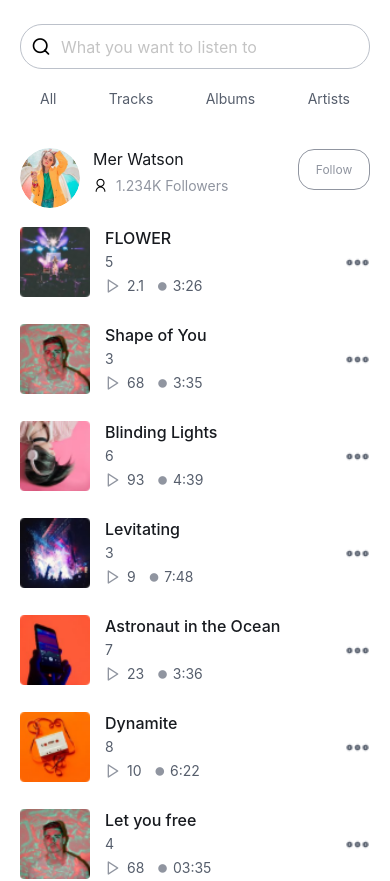
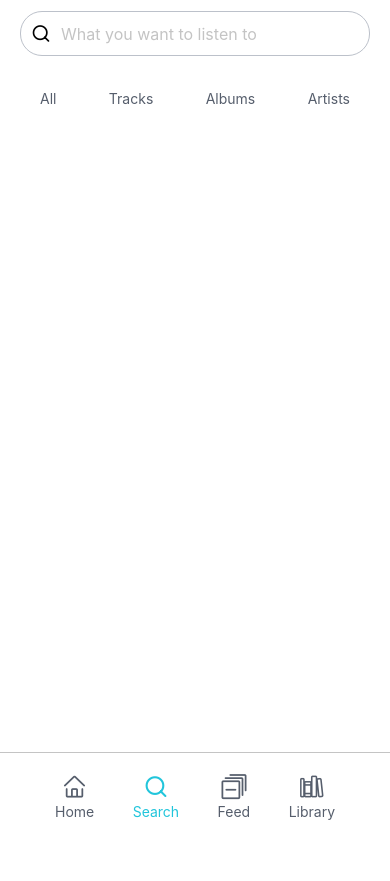
Before and after one commit to TienSinh03/music-stream-app, a React Native app: screen /AudioListing_SearchResultsScreen in a window 390 px wide. Shown: the top 881 px of the page. After the commit the page ends 844 px from the top, so only its background shows below. Built offline with nearby package versions, Linux system fonts and the light colour scheme.

Commit message:
update event search, navigate result search

```diff
--- a/package.json
+++ b/package.json
@@ -16,7 +16,8 @@
     "expo-status-bar": "~1.12.1",
     "react": "18.2.0",
     "react-native": "0.74.5",
-    "react-native-vector-icons": "^10.2.0"
+    "react-native-vector-icons": "^10.2.0",
+    "uuid": "^11.0.2"
   },
   "devDependencies": {
     "@babel/core": "^7.20.0"
--- a/page/AudioListing_SearchResultsScreen.js
+++ b/page/AudioListing_SearchResultsScreen.js
@@ -13,35 +13,104 @@ import {
   Dimensions,
 } from "react-native";
 import React, { useEffect, useState } from "react";
+import { v4 as uuidv4 } from 'uuid';
+
 
 import IconFe from "react-native-vector-icons/Feather";
 import IconAnt from "react-native-vector-icons/AntDesign";
 import IconIon from "react-native-vector-icons/Ionicons";
 import IconFnA from "react-native-vector-icons/FontAwesome";
 import IconEnty from "react-native-vector-icons/Entypo";
+import IconOct from "react-native-vector-icons/Octicons";
 
-import { songs } from "../data/data_audio";
+
+import { songs, artists, albumsSong } from "../data/data_audio";
 
 const screenWidth = Dimensions.get("window").width;
 const screenHeight = Dimensions.get("window").height;
 
+export default function AudioListing_SearchResultsScreen({  navigation,  route}) {
+
+  const [isFocused, setIsFocused] = useState(false);
 
 
+  const [inputText, setInputText] = useState(route.params?.text || "");
+  const [searchResults, setSearchResults] = useState(route.params?.query || []);
 
+  const [songSearch, setSongSearch] = useState([]);
+  const [artistSearch, setArtistSearch] = useState([]);
+  const [albumSearch, setAlbumSearch] = useState([]);
 
-  export default function AudioListing_SearchResultsScreen({ navigation, route }) {
+  // Search handle
+  const handleSearch = (text) => {
+    setInputText(text);
 
-    console.log(songs);
+    const trimmedInput = text.trim().toLowerCase();
+
+    if(trimmedInput === '') {
+      setSearchResults([]);
+      return;
+    }
+
+    const filteredSongs = songs.filter((song) => song.title.toLowerCase().includes(trimmedInput));
+    const filteredAlbums = albumsSong.filter((album) => album.title.toLowerCase().includes(trimmedInput));
+    const filteredArtists = artists.filter((artist) => artist.artistName.toLowerCase().includes(trimmedInput));
+
+    const combinedResults = [
+      ...filteredSongs.map((song) => ({ ...song, type: 'song' })),
+      ...filteredAlbums.map((album) => ({ ...album, type: 'album' })),
+      ...filteredArtists.map((artist) => ({ ...artist, type: 'artist'})),
+    ];
+
+    setSearchResults(combinedResults);
+  };
+
+  useEffect(() => {
+    const songs =[];
+    const artists =[];
+    const albums =[];
+
+    searchResults.forEach((result) => {
+      if (result.type === "song") {
+        songs.push(result);
+      } else if (result.type === "artist") {
+        artists.push(result);
+      } else if (result.type === "album") {
+        albums.push(result);
+      }
+    }
+    );
+    setSongSearch(songs);
+    setArtistSearch(artists);
+    setAlbumSearch(albums);
+  }, [searchResults]);
+
+  console.log(searchResults);
+
+  const handelArtistByID = (id) => {
+    var artist= artists.find((item) => item.id === id);
+    return artist;
+}
+
   return (
     <SafeAreaView style={styles.container}>
-        <ScrollView style={styles.scrollView}>
-            <View style={styles.inputSearch}>
+      <View style={[styles.inputSearch, isFocused && styles.inputSearchFocused]}>
           <IconFe name="search" size={20} />
           <TextInput
             placeholder="What you want to listen to"
             style={styles.textInputSearch}
+            value={inputText}
+            onChangeText={handleSearch}
+            onFocus={() => setIsFocused(true)}
+            onBlur={() => setIsFocused(false)}
           />
+          {inputText.length > 0 ?
+            <TouchableOpacity onPress={() => {setInputText(''), setSearchResults([])}}>
+                <IconOct name="x-circle-fill" size={20} style={styles.cancelIcon} />
+            </TouchableOpacity>
+        : null}
         </View>
+      <ScrollView style={styles.scrollView}>
 
         <View style={styles.categoryRow}>
           <View style={styles.category}>
@@ -58,20 +127,21 @@ import { songs } from "../data/data_audio";
           </View>
         </View>
 
+        {/* gọi data_audio_list cho tac_gia */}
+        <FlatList
+          data={artistSearch}
 
-            {/* gọi data_audio_list cho tac_gia */}
-
+          renderItem={({ item }) => (
             <TouchableOpacity style={styles.artistRow}>
               {/* img tac gia */}
               <Image
-
-              source={require("../assets/image/Audio Listing - Search Results/Image 85.png")}
+                source={item.image}
                 resizeMode="stretch"
                 style={styles.artistImage}
               />
               <View style={styles.artistInfo}>
                 {/* tac gia */}
-              <Text style={styles.artistName}>Mer Watson</Text>
+                <Text style={styles.artistName}>{item.artistName}</Text>
                 <View style={styles.followersRow}>
                   <IconAnt name="user" size={15} style={styles.userIcon} />
                   {/* so nguoi theo doi tac gia */}
@@ -82,50 +152,106 @@ import { songs } from "../data/data_audio";
                 <Text style={styles.followButtonText}>Follow</Text>
               </TouchableOpacity>
             </TouchableOpacity>
-
-
+          )}
+          keyExtractor={(item, index) => item.id + '_' + index.toString()} // Tạo key duy nhất
+          scrollEnabled={false}
+        />
 
         {/* gọi data_audio_list cho chart_list */}
         <FlatList
-          data={songs}
+          data={songSearch}
           key={(item) => item.id}
           renderItem={({ item }) => (
-
-            <TouchableOpacity style={{display:'flex', flexDirection:'row', alignItems:'center', justifyContent:'space-between',marginBottom:25}}>
-            <View style={{flexDirection:'row', alignItems:'center', gap:15}}>
+            <TouchableOpacity
+              style={{
+                display: "flex",
+                flexDirection: "row",
+                alignItems: "center",
+                justifyContent: "space-between",
+                marginBottom: 25,
+              }}
+            >
+              <View
+                style={{ flexDirection: "row", alignItems: "center", gap: 15 }}
+              >
                 {/** Image music */}
-                    <Image source={item.image} style={{width:70, height:70}}/>
+                <Image source={item.image} style={{ width: 70, height: 70 }} />
                 {/** The information music */}
-                    <View style={{flexDirection:'column'}}>
+                <View style={{ flexDirection: "column" }}>
                   {/** Name music */}
-                        <Text style={{fontSize: 16, lineHeight:24,fontWeight:'500', color:'#171A1FFF'}}>{item.title}</Text>
+                  <Text
+                    style={{
+                      fontSize: 16,
+                      lineHeight: 24,
+                      fontWeight: "500",
+                      color: "#171A1FFF",
+                    }}
+                  >
+                    {item.title}
+                  </Text>
                   {/* tac gia */}
-                        <Text style={{fontSize: 14, lineHeight:24,fontWeight:'400', color:'#565E6CFF'}}>{item.artist}</Text>
+                  <Text
+                    style={{
+                      fontSize: 14,
+                      lineHeight: 24,
+                      fontWeight: "400",
+                      color: "#565E6CFF",
+                    }}
+                  >
+                    {handelArtistByID(item.artist).artistName}
+                  </Text>
                   {/** views and duration */}
-                        <View style={{display:'flex', flexDirection:'row', alignItems:'center', gap:6}}>
-                            <IconFe name="play" size={16} color="#9095A0FF"/>
+                  <View
+                    style={{
+                      display: "flex",
+                      flexDirection: "row",
+                      alignItems: "center",
+                      gap: 6,
+                    }}
+                  >
+                    <IconFe name="play" size={16} color="#9095A0FF" />
                     {/* songuoixem */}
-                            <Text style={{fontSize: 14, lineHeight:24,fontWeight:'400', color:'#565E6CFF', marginRight:8}}>{item.plays}</Text>
+                    <Text
+                      style={{
+                        fontSize: 14,
+                        lineHeight: 24,
+                        fontWeight: "400",
+                        color: "#565E6CFF",
+                        marginRight: 8,
+                      }}
+                    >
+                      {item.plays}
+                    </Text>
 
                     {/**duration */}
-                            <IconFnA name="circle" size={10} color="#9095A0FF"/>
+                    <IconFnA name="circle" size={10} color="#9095A0FF" />
                     {/* thoi gia */}
 
-                            <Text style={{fontSize: 14, lineHeight:24,fontWeight:'400', color:'#565E6CFF'}}>{item.duration}</Text>
+                    <Text
+                      style={{
+                        fontSize: 14,
+                        lineHeight: 24,
+                        fontWeight: "400",
+                        color: "#565E6CFF",
+                      }}
+                    >
+                      {item.duration}
+                    </Text>
                   </View>
                 </View>
               </View>
               {/** button menu */}
               <TouchableOpacity>
-                <Image source={require('../assets/image/Playlist Details - Audio Listing/Menu 5 2.png')} style={{width: 25, height: 25}}/>
+                <Image
+                  source={require("../assets/image/Playlist Details - Audio Listing/Menu 5 2.png")}
+                  style={{ width: 25, height: 25 }}
+                />
               </TouchableOpacity>
             </TouchableOpacity>
-
           )}
           keyExtractor={(item) => item.id}
           scrollEnabled={false}
         />
-
       </ScrollView>
 
       <View style={styles.footer}>
@@ -155,7 +281,6 @@ import { songs } from "../data/data_audio";
     flex: 1,
     backgroundColor: "#FFFFFF",
     marginTop: StatusBar.currentHeight || 0,
-
   },
   scrollView: {
     flex: 1,
@@ -185,16 +310,18 @@ import { songs } from "../data/data_audio";
     alignItems: "center",
     borderWidth: 1,
     borderColor: "#BCC1CAFF",
-        width: "100%",
     padding: 10,
     borderRadius: 22,
     marginTop: 11,
+    marginHorizontal: 20,
+    backgroundColor: 'white',
  },
   textInputSearch: {
     fontSize: 16,
     color: "#C4C4C4",
     fontWeight: "400",
     marginLeft: 10,
+    width: "85%",
   },
   categoryTextActive: {
     color: "#01BDD6",
@@ -216,7 +343,6 @@ import { songs } from "../data/data_audio";
     alignItems: "center",
     justifyContent: "center",
     marginBottom: 18,
-
   },
   artistImage: {
     borderRadius: 30,
@@ -341,4 +467,11 @@ import { songs } from "../data/data_audio";
     fontWeight: "400",
     color: "#21c5db",
   },
+  inputSearchFocused: {
+    borderColor: '#A0E4ED',
+    elevation: 8,
+  },
+  cancelIcon: {
+    paddingHorizontal: 10,
+  },
 });
```
Also changed, not shown: page/SearchAudio.js (+19 -6 lines), 1 other file (tests, documents, lock files or other folders). Lines whose indentation alone changed are shown as unchanged.
